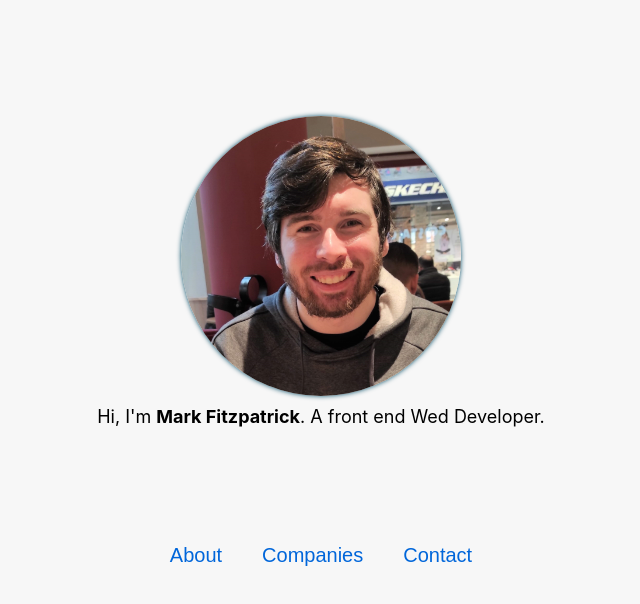
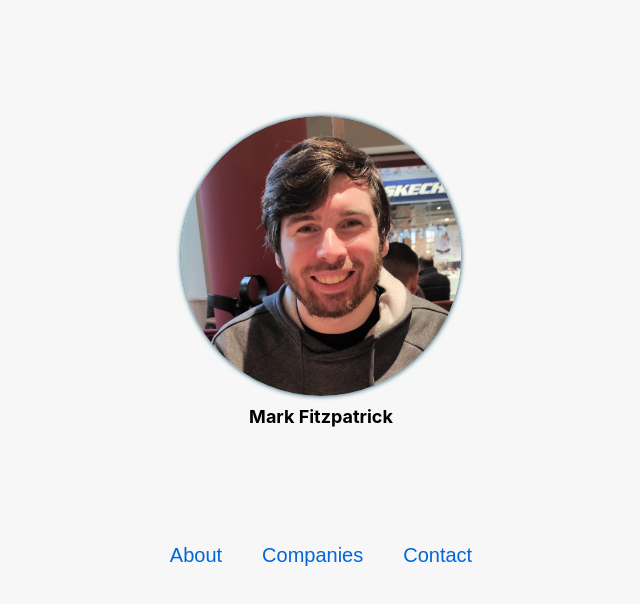
Before and after one commit to Havolt/portfolio-2022, a React (Create React App) app in the folder frontend/: page / in a window 1280 px wide. Shown: the top 604 px of the page, without its empty margins (319-959 px from the left). Built offline with nearby package versions, Linux system fonts and the light colour scheme.

Commit message:
Add the writeBio function into useEffect

```diff
--- a/frontend/src/components/Bio/index.jsx
+++ b/frontend/src/components/Bio/index.jsx
@@ -1,16 +1,24 @@
-import React, { useState } from "react";
+import React, { useEffect, useState } from "react";
 
 import styles from "./Bio.module.css";
 import bioProfilePic from "./port-bio-main.jpg";
 
 const Bio = () => {
-  const [bioTitleStart, setBioTitleStart] = useState("Hi, I'm ");
-  const [bioTitleEnd, setBioTitleEnd] = useState(
-    ". A front end Wed Developer."
-  );
+  const name = "Mark Fitzpatrick";
+  const bioFull = ["Hi, I'm ", name, ". A front end Wed Developer."];
+  const [bioTitleStart, setBioTitleStart] = useState("");
+  const [bioTitleEnd, setBioTitleEnd] = useState("");
+  const [hideFull, setHideFull] = useState(false);
 
-  const name = "Mark Fitzpatrick";
-  const whiteSpace = " ";
+  const writeBio = (hidingName) => {
+    if (!hidingName) {
+      console.log(bioFull);
+    }
+  };
+
+  useEffect(() => {
+    writeBio(hideFull);
+  }, [hideFull]);
 
   return (
     <div className={styles.bio}>
```
